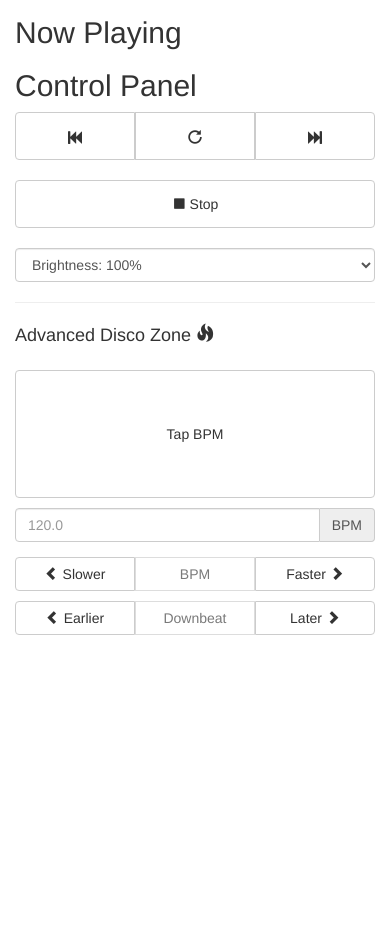
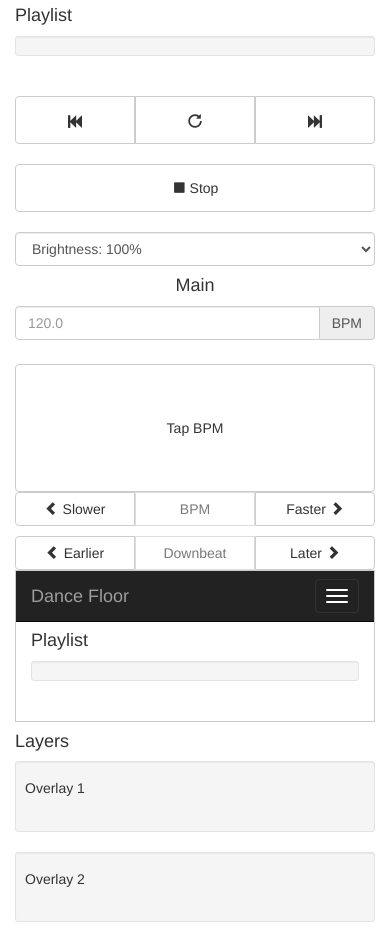
Before and after one commit to tennessee-garage/dance-floor, a Flask app: page /?is_embedded=true in a window 390 px wide. Shown: the part 54-996 px from the top of the page. Before the commit the page ends 689 px from the top, so only its background shows below. Run offline with Flask 2, Linux system fonts and the light colour scheme; data that the repository does not hold is empty; some libraries are stand-ins or nearby versions.

Commit message:
server ui: rework layout into logical panels.
- devserver: html/css tweaks to make responsive to viewport size
- devserver: pass `?is_embedded=true` when using in an iframe, to hide
  unnecessary elements.
- ui: reworks the main screen into three different panels
- ui: playlist list capped height, auto-scrolls
- ui: show a preview of the floor via devserver, if/when running!
- ui: add primitive layer controls

```diff
--- a/floor/floor/server/server.py
+++ b/floor/floor/server/server.py
@@ -18,7 +18,10 @@ app.controller = None  # type: Controller
 
 @app.route('/')
 def main():
-    return render_template('index.html')
+    # TODO(mikey): Brittle.
+    hostname = request.host.split(':')[0]
+    devserver_url = 'http://{}:1979'.format(hostname)
+    return render_template('index.html', devserver_url=devserver_url)
 
 
 @app.route('/layout')
--- a/floor/floor/server/static/page.css
+++ b/floor/floor/server/static/page.css
@@ -7,12 +7,28 @@ body {
 .playlist-button {
   min-height: 48px;
 }
+
+#playlist {
+  max-height: 200px;
+  overflow: scroll;
+}
+
 #tapper {
   margin-top: 24px;
   min-height: 128px;
 }
+
 #bpm-status {
   font-style: italic;
+}
+
+#floor-preview {
+
+}
+
+#floor-preview-frame {
+  width: 100%;
+  border: 1px solid #ccc;
 }
 
 div.tile {
--- a/floor/floor/server/static/playlist-controls.js
+++ b/floor/floor/server/static/playlist-controls.js
@@ -1,6 +1,7 @@
 var refreshHandle;
 var bpmSamples = [];
 var bpmAbortTimeoutHandle;
+var lastStatus = null;
 
 function handleShowStart() {
     console.log('Playlist started');
@@ -30,12 +31,13 @@ function handlePlaylistUpdate(playlist) {
     var time_indicator = '';
     listGroup.className = 'list-group';
 
+    var activeElement = null;
     for (var i = 0; i < playlist.queue.length; i++) {
         var playlistItem = document.createElement('a');
         var isActive = (i === playlist.current_position);
 
-
         if (isActive) {
+            activeElement = playlistItem;
             playlistItem.className = 'list-group-item list-group-item-success';
 
             var seconds_remaining = parseInt(playlist.millis_remaining/1000);
@@ -52,15 +54,20 @@ function handlePlaylistUpdate(playlist) {
 
     playlistDiv.innerHTML = '';
     playlistDiv.appendChild(listGroup);
+
+    if (activeElement) {
+        activeElement.scrollIntoView();
+    }
 }
 
 function getStatus() {
     return axios.get('/api/status').then(function (response) {
-        var playlist = response.data.playlist;
         handlePlaylistUpdate(response.data.playlist);
         handleTempoUpdate(response.data.tempo);
         handleBrightnessUpdate(response.data.brightness);
+        handleLayersUpdate(response.data.layers, response.data.processors);
         rescheduleRefresh();
+        lastStatus = response.data;
     }).catch(function (error) {
         handleError(error);
         rescheduleRefresh();
@@ -145,6 +152,60 @@ function nudgeTempo(bpmDelta, downbeatMillisDelta) {
 function handleTempoUpdate(tempoData) {
     var status = document.getElementById('bpm');
     status.value = tempoData.bpm;
+}
+
+function setLayer(layerName, processorName) {
+    var data = {
+        processor_name: processorName,
+    };
+    return axios.patch('/api/layers/' + layerName, data).then(function (response) {
+        return getStatus();
+    }).catch(function (error) {
+        handleError(error);
+    });
+}
+
+function hackyDeepEqual(a, b) {
+    return JSON.stringify(a) === JSON.stringify(b);
+}
+
+function handleLayersUpdate(layers, processors) {
+    if (lastStatus && hackyDeepEqual(layers, lastStatus.layers)) {
+        return;
+    }
+
+    Object.entries(layers).forEach(function (layerEntry) {
+        var layerName = layerEntry[0];
+        var layerDetail = layerEntry[1];
+        var currentProcessor = layerDetail.processor_name;
+
+        var layerSelect = document.createElement('select');
+        layerSelect.className = 'form-control'
+        layerSelect.id = layerName + '_select';
+
+        var blank = document.createElement('option');
+        blank.value = '';
+        blank.text = '(inactive)';
+        layerSelect.add(blank);
+
+        Object.entries(processors).forEach(function (entry) {
+            var processorName = entry[0];
+            var option = document.createElement('option');
+            option.value = processorName;
+            option.text = processorName;
+            layerSelect.add(option);
+        });
+        layerSelect.value = currentProcessor;
+
+        var element = document.getElementById(layerName + '_controls');
+        element.innerHTML = '';
+        element.appendChild(layerSelect);
+
+        layerSelect.addEventListener('change', function (e) {
+            var newValue = e.target.value || '';
+            setLayer(layerName, newValue);
+        });
+    });
 }
 
 function setBrightness(brightness) {
--- a/floor/floor/server/templates/index.html
+++ b/floor/floor/server/templates/index.html
@@ -2,13 +2,14 @@
 {% block body %}
 <div class="container">
   <div class="row">
-    <div class="col-sm-6">
-      <h2>Now Playing</h2>
+    <div class="col-md-4">
+      <!-- Playlist controls-->
+      <div>
+        <h4>Playlist</h4>
+        <div class="well well-sm">
           <div id="playlist"></div>
         </div>
-
-    <div class="col-sm-6">
-      <h2>Control Panel</h2>
+        <br/>
         <div id="controls">
           <div class="btn-group btn-group-justified" role="group" aria-label="...">
             <div class="btn-group" role="group">
@@ -36,8 +37,12 @@
               <span class="glyphicon glyphicon-play" aria-hidden="true"></span> Start
             </button>
           </div>
+        </div>
+      </div>
+
+      <!-- System Brightness -->
+      <br/>
       <div>
-          <br/>
         <select name="brightness" id="brightness" class="form-control select">
           <option value="1.0">Brightness: 100%</option>
           <option value="0.9">Brightness: 90%</option>
@@ -49,17 +54,16 @@
           <option value="0.3">Brightness: 30%</option>
           <option value="0.2">Brightness: 20%</option>
           <option value="0.1">Brightness: 10%</option>
-            <option value="0.0">Brightness: 0%</option>
+          <option value="0">Brightness: 0%</option>
         </select>
+
       </div>
     </div>
 
-      <hr/>
-      <h4>Advanced Disco Zone <span class="glyphicon glyphicon-fire" aria-hidden="true"></span></h4>
-
-      <button class="btn btn-default btn-block" id="tapper">
-        Tap BPM
-      </button>
+    <div class="col-md-4">
+      <div>
+        <!-- System BPM info -->
+        <h4 class="text-center">Main</h4>
         <p class="text-muted" id="bpm-status">
             <form class="form-inline text-center">
               <div class="form-group">
@@ -71,6 +75,10 @@
               </div>
             </form>
           </p>
+
+        <button class="btn btn-default btn-block" id="tapper">
+          Tap BPM
+        </button>
 
         <!-- BPM Nudger -->
         <div class="btn-group btn-group-justified" role="group" aria-label="...">
@@ -115,7 +123,43 @@
             </button>
           </div>
         </div>
+
+
       </div>
+
+      <div id="floor-preview">
+        <iframe id="floor-preview-frame" src="{{ devserver_url }}?is_embedded=true"></iframe>
+      </div>
+    </div>
+
+    <div class="col-md-4">
+      <div>
+       <h4>Layers</h4>
+
+       <div class="well well-sm">
+        <h5>Overlay 1</h5>
+          <form class="form-inline">
+            <div class="form-group" style="width: 100%;">
+              <div class="input-group" style="width: 100%;" id="overlay1_controls">
+              </div>
+            </div>
+          </form>
+        </div>
+
+        <div class="well well-sm">
+          <h5>Overlay 2</h5>
+            <form class="form-inline">
+              <div class="form-group" style="width: 100%;">
+                <div class="input-group" style="width: 100%;" id="overlay2_controls">
+                </div>
+              </div>
+            </form>
+          </div>
+
+
+      </div>
+    </div>
+
   </div>
 
 </div><!-- /.container -->
```
Also changed, not shown: floor/floor/driver/devserver.py (+6 -3 lines), floor/floor/driver/devserver/index.html (+30 -4 lines). Lines whose indentation alone changed are shown as unchanged.
